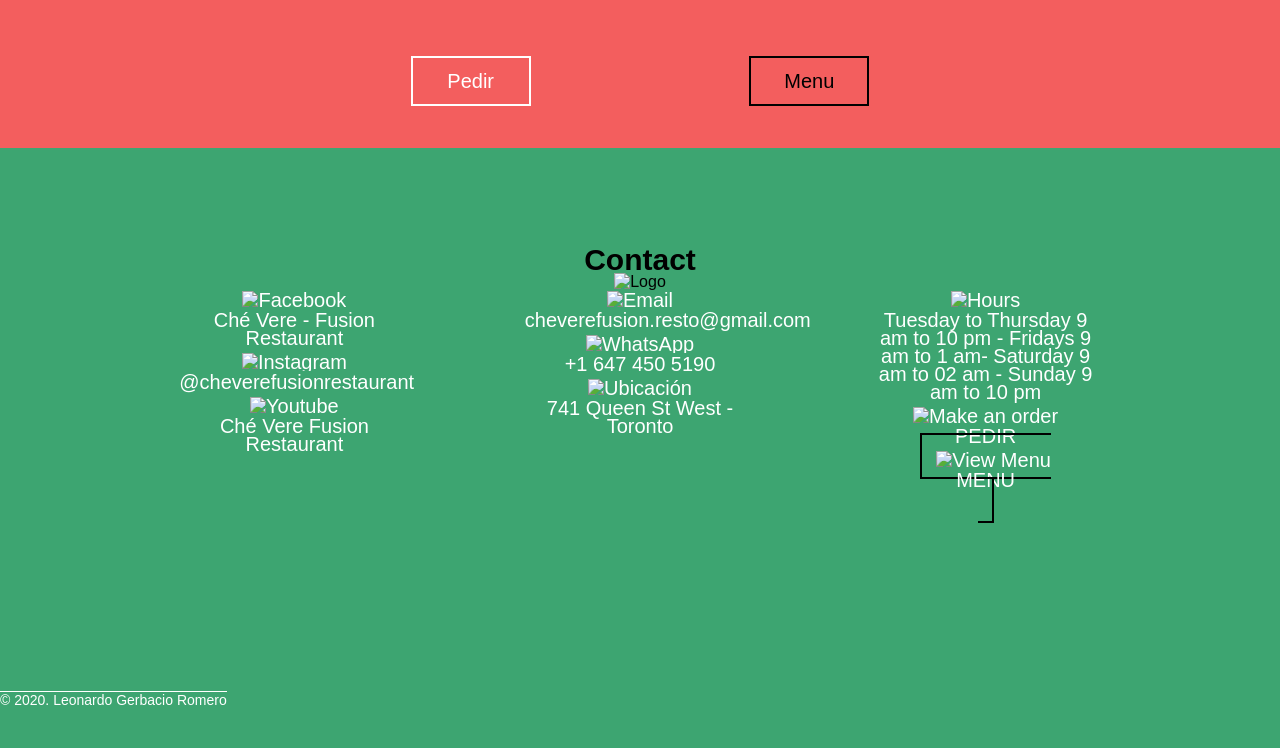
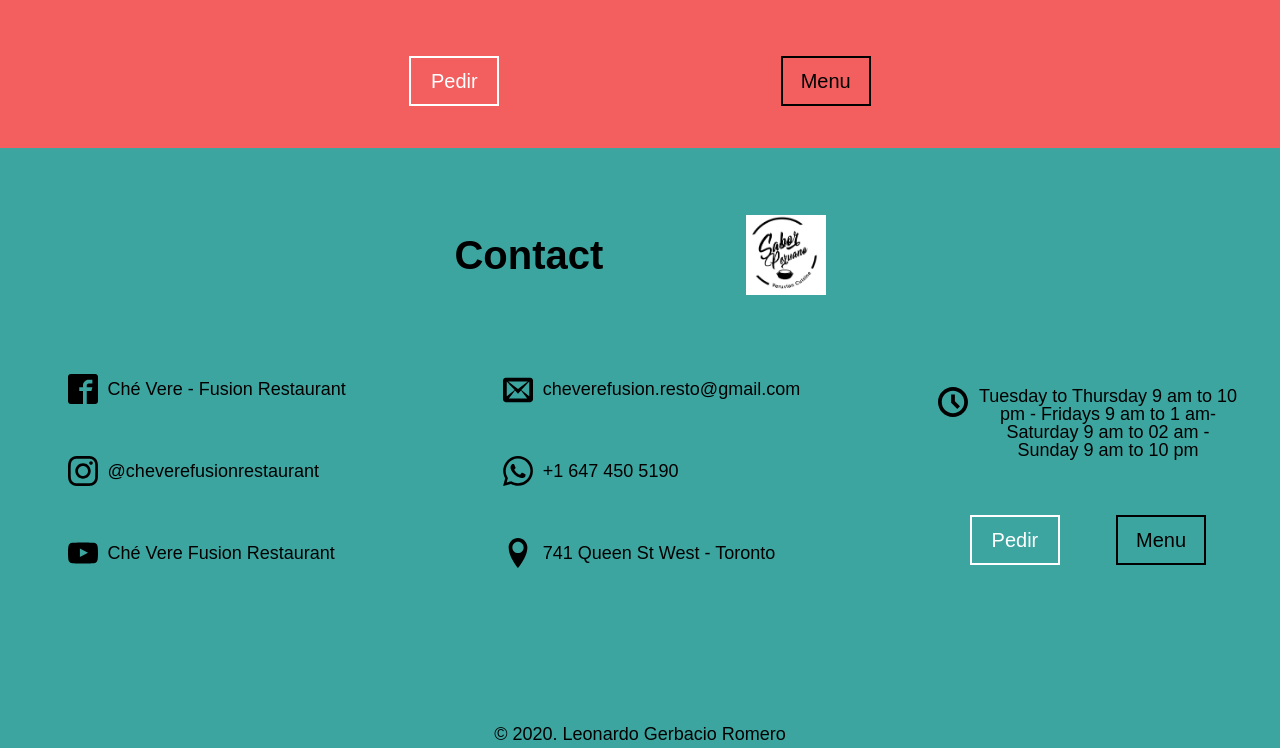
Before and after one commit to leoromero97/CheVere, a plain HTML site: page index.html in a window 1280 px wide. Shown: the part 1702-2450 px from the top of the page. Drawn offline with Linux system fonts and the light colour scheme.

Commit message:
Se maqueto el footer. Se agregaron estilos responsive. Se agrego contenido a los htmls kit y menu

```diff
--- a/css/about.css
+++ b/css/about.css
@@ -16,6 +16,7 @@
   justify-content: center;
   align-items: center;
   flex-direction: column;
+  text-align: center;
   margin: 20px 0;
   height: 8%;
   width: 100%;
@@ -87,12 +88,11 @@
   .container1 h2 {
     font-size: 22px;
   }
-
 }
 
 @media screen and (min-width:768px) {
   .title {
-    font-size: 30px;
+    font-size: 40px;
   }
 
   .contentAbout1,
@@ -122,6 +122,6 @@
   }
 
   .containerButtonsAbout {
-    width: 70%;
+    width: 80%;
   }
 }
--- a/css/contact.css
+++ b/css/contact.css
@@ -1,157 +1,154 @@
 #contact {
-  background: rgb(61, 165, 113);
   padding: 60px 0 4px 0;
+  height: 1000px;
+  width: 100%;
   margin: auto;
   overflow: hidden;
-  height: 600px;
+  background-color: #3da5a0;
+  display: flex;
+  align-items: center;
+  justify-content: center;
+  flex-direction: column;
+}
+
+#contact .containerTitle {
+  height: 12%;
+  flex-direction: row;
+  justify-content: space-evenly;
 }
 
 .contenedorFooter {
+  height: 80%;
+  width: 90%;
   display: flex;
-  width: 90%;
   justify-content: space-evenly;
+  flex-direction: column;
   margin: auto;
-  padding-bottom: 50px;
-  height: 400px;
 }
 
 .contentenidoFooter {
   text-align: center;
-  width: 20%;
+  height: 30%;
+  width: 100%;
+  display: flex;
+  align-items: center;
+  flex-direction: column;
+  justify-content: space-evenly;
 }
 
-.redes {
-  display: flex;
-  align-items: center;
-  justify-content: space-evenly;
-  flex-direction: column;
-  height: 240px;
+.external {
+  font-size: 16px;
+  color: black;
 }
 
-.contentenidoFooter h3 {
-  background: #48bf84;
-  color: white;
-  font-size: 30px;
-  font-family: 'Cinzel', serif;
-  margin-bottom: 60px;
-  font-weight: bolder;
-  height: 60px;
-  display: flex;
-  flex-direction: column;
-  align-items: center;
-  justify-content: center;
+.external img {
+  height: 22px;
+  width: 22px;
 }
 
-.contentenidoFooter p,
-.contentenidoFooter a {
-  font-size: 20px;
-  color: white;
-  padding-bottom: 6px;
-}
-
-.contentenidoFooter a {
-  height: 110px;
-}
-
-.contentenidoFooter a:hover {
-  background: #48bf84;
+.external p {
+  font-size: 15px;
 }
 
 .firma {
   text-align: center;
+  height: 10%;
+  width: 100%;
   font-size: 14px;
-  margin: 10px 0 0 0;
-  color: white;
-  border-top: 1px solid white;
+  color: black;
+  padding-top: 20px;
+  transform: translateY(40px);
+  -webkit-transform: translateY(40px);
+  -moz-transform: translateY(40px);
+  -ms-transform: translateY(40px);
+  -o-transform: translateY(40px);
 }
 
-.cash {
-  height: 70px;
-  width: 70px;
+@media screen and (min-width:480px) {
+  .external img {
+    height: 24px;
+    width: 24px;
   }
 
-.mp {
-  height: 44px;
+  .external p {
+    font-size: 16px;
   }
 
-.contentWpp {
-  margin-bottom: 30px;
-  display: flex;
-  flex-direction: column;
-  justify-content: space-between;
-  height: 36%;
+  .external p {
+    font-size: 15px;
+  }
 }
 
-.efectivo {
-  transform: translateY(-20px);
-  -webkit-transform: translateY(-20px);
-  -moz-transform: translateY(-20px);
-  -ms-transform: translateY(-20px);
-  -o-transform: translateY(-20px);
+@media screen and (min-width:768px) {
+  #contact {
+    height: 600px;
   }
 
-@media screen and (max-width:950px) {
-  .footer {
-    height: 1000px;
-    padding-top: 10px;
+  #contact .containerTitle {
+    height: 20%;
+    width: 40%;
+    padding-top: 0px;
+    margin: 0px 0 20px 0;
   }
 
   .contenedorFooter {
-    height: 92%;
-    padding-bottom: 0px;
-    flex-direction: column;
-    justify-content: space-between;
-    border-bottom: none;
+    flex-direction: row;
+    width: 100%;
   }
 
   .contentenidoFooter {
-    width: 100%;
-    height: 24%;
-    display: flex;
-    flex-direction: column;
-    justify-content: space-between;
+    height: 80%;
+    width: 34%;
+    flex-shrink: 0;
   }
 
-  .redes {
-    height: 70%;
+  .external {
+    width: 240px;
+    display: flex;
+    justify-content: flex-start;
   }
 
-  .contentenidoFooter h3 {
-    font-size: 24px;
-    margin-bottom: 0px;
-    margin-top: 10px;
-    height: 36px;
+  .external:hover {
+    background-color: #3d88a5;
   }
 
-  .contentenidoFooter p,
-  .contentenidoFooter a {
-    font-size: 16px;
+  .external p {
+    font-size: 15px;
+    margin-left: 10px;
+    display: flex;
+    align-items: center;
+  }
+
+  .external img {
+    height: 26px;
+    width: 26px;
   }
 
   .firma {
-    font-size: 12px;
-    margin: 50px 0 0 0;
+    font-size: 15px;
+    transform: translateY(10px);
+    -webkit-transform: translateY(10px);
+    -moz-transform: translateY(10px);
+    -ms-transform: translateY(10px);
+    -o-transform: translateY(10px);
+  }
 }
 
-  .cash {
-    height: 60px;
-    width: 60px;
+@media screen and (min-width:1080px) {
+  .external {
+    width: 300px;
   }
 
-  .mp {
-    height: 30px;
+  .external p {
+    font-size: 18px;
   }
 
-  .contentWpp {
-    margin-bottom: 10px;
-    justify-content: center;
+  .external img {
+    height: 30px;
+    width: 30px;
   }
 
-  .efectivo {
-    transform: translateY(-16px);
-    -webkit-transform: translateY(-16px);
-    -moz-transform: translateY(-16px);
-    -ms-transform: translateY(-16px);
-    -o-transform: translateY(-16px);
+  .firma {
+    font-size: 18px;
   }
 }
--- a/css/home.css
+++ b/css/home.css
@@ -25,6 +25,7 @@
 }
 
 .slide {
+  border: 2px;
   width: 100%;
   height: 100%;
   display: flex;
@@ -34,36 +35,44 @@
   text-align: center;
   justify-content: space-evenly;
   padding: 20px 0;
-  background: #ffffff;
-  background-attachment: fixed;
+  background: #3da5a0;
+}
+
+.slide:nth-child(1) {
+  background: linear-gradient(to bottom, #2c2c2cd7, hsla(0, 0%, 100%, 0.274)), url(../img/plato1.jpg);
   background-repeat: no-repeat;
   background-size: cover;
 }
 
-.slide:nth-child(1) {
-  background: linear-gradient(to bottom, #2c2c2ccb, hsla(0, 0%, 100%, 0.274)), url(../img/plato1.jpg);
-}
+.slide:nth-child(2) {
+  background: linear-gradient(to bottom, #2c2c2cd7, hsla(0, 0%, 100%, 0.096)), url(../img/plato2.png);
+  background-repeat: no-repeat;
+  background-size: cover;
 
-.slide:nth-child(2) {
-  background: linear-gradient(to bottom, #2c2c2ccb, hsla(0, 0%, 100%, 0.096)), url(../img/plato2.png);
 }
 
 .slide:nth-child(3) {
-  background: linear-gradient(to bottom, #2c2c2ccb, hsla(0, 0%, 100%, 0.096)), url(../img/plato3.jpg);
+  background: linear-gradient(to bottom, #2c2c2cd7, hsla(0, 0%, 100%, 0.096)), url(../img/plato3.jpg);
+  background-repeat: no-repeat;
+  background-size: cover;
 }
 
-.slide:nth-child(1) {
-  background: linear-gradient(to bottom, #2c2c2ccb, hsla(0, 0%, 100%, 0.096)), url(../img/plato1.jpg);
+.slide:nth-child(4) {
+  background: linear-gradient(to bottom, #2c2c2ce7, hsla(0, 0%, 100%, 0.096)), url(../img/plato1.jpg);
+  background-repeat: no-repeat;
+  background-size: cover;
 }
 
 .slide h2 {
   font-size: 20px;
   margin-bottom: 16px;
   font-weight: bolder;
+  color: white;
 }
 
 .slide p {
   font-size: 16px;
+  color: white;
 }
 
 .buttonOrder,
@@ -118,19 +127,17 @@
   .buttonOrder,
   .buttonMenu {
     padding: 14px;
-    width: 120px;
+    width: 90px;
     font-size: 20px;
   }
 
   .buttonOrder:hover {
-    width: 160px;
     color: white;
     background-color: black;
     border: 2px solid white;
   }
 
   .buttonMenu:hover {
-    width: 160px;
     color: black;
     background-color: white;
     border: 2px solid black;
--- a/index.html
+++ b/index.html
@@ -46,8 +46,8 @@
           </section>
           <section class="slide">
             <h2>Sazon Peruvian and Argentine</h2>
-            <p>Sentite mejor que en casa</p>
-            <a href="./html/menu.html" target="blanck" class="buttonMenu">Menu</a>
+            <p>Let yourself be surprised with flavors that will take your senses to another place</p>
+            <a href="./html/menu.html" class="buttonMenu">Menu</a>
           </section>
           <section class="slide">
             <h2>Super economicos</h2>
@@ -77,12 +77,9 @@
           </div>
           <div class="container2">
             <p>Remembering my childhood in Lima and Argentina brought me memories when all the women in the house, led
-              by
-              my grandmother were cooking Aji de Gallina,
-              Ceviche and when in Argentina led by my mother we had dishes such as Seco de Cordero or
-              my father’s famous Asado for any of our family gatherings.
-              This made me want to share that warmth and
-              feeling of being home even away from home. </p>
+              by my grandmother in Peru and in Argentina led by my mother were making the most delicious dishes for any
+              of our family gatherings made me want to share that warmth and feeling of being home even away from home.
+            </p>
           </div>
         </div>
 
@@ -118,59 +115,55 @@
   <footer id="contact">
     <div class="containerTitle">
       <h1 class="title">Contact</h1>
-      <img src="logo" alt="Logo">
+      <img src="./img/logo.png" alt="Logo Ché Vere" title="Logo Ché Vere" class="logo">
     </div>
     <div class="contenedorFooter">
       <div class="contentenidoFooter">
-        <a href="" class="cardContact">
-          <img src="./img/Facebook" alt="Facebook" title="Facebook">
+        <a href="https://www.facebook.com/morocha.bf" class="external">
+          <img src="./img/facebook2.svg" alt="Facebook" title="Facebook">
           <p>Ché Vere - Fusion Restaurant</p>
         </a>
-        <a href="" class="cardContact">
-          <img src="./img/Instagran" alt="Instagram" title="Instagram">
+        <a href="https://www.instagram.com/andreobger.love/" class="external">
+          <img src="./img/instagram.svg" alt="Instagram" title="Instagram">
           <p>@cheverefusionrestaurant</p>
         </a>
 
-        <a href="" class="cardContact">
-          <img src="./img/Youtube" alt="Youtube" title="Youtube">
+        <a href="https://www.youtube.com/" class="external">
+          <img src="./img/youtube.svg" alt="Youtube" title="Youtube">
           <p>Ché Vere Fusion Restaurant</p>
         </a>
       </div>
 
       <div class="contentenidoFooter">
-        <a href="mailto:cheverefusion.resto@gmail.com" class="cardContact">
+        <a href="mailto:cheverefusion.resto@gmail.com" class="external">
           <img src="./img/email.svg" alt="Email" title="Enviar Email">
           <p>cheverefusion.resto@gmail.com</p>
         </a>
 
-        <a href="https://api.whatsapp.com/send?phone=541152212488&text=Hello, i'am want" class="cardContact"
-          target="blanck">
+        <a href="https://api.whatsapp.com/send?phone=541152212488&text=Hello, i'am want" target="blanck"
+          class="external">
           <img src="./img/whatsapp.svg" alt="WhatsApp" title="Enviar WhatsApp">
           <p>+1 647 450 5190</p>
         </a>
 
         <a href="https://www.google.com.ar/maps/place/741+Queen+St+W,+Toronto,+ON+M6J+1G1,+Canad%C3%A1/@43.646351,-79.4091306,17z/data=!3m1!4b1!4m5!3m4!1s0x882b34e1360ac97b:0x96d71550f119e792!8m2!3d43.646351!4d-79.4069366"
-          target="blanck">
+          target="blanck" class="external">
           <img src="./img/location.svg" alt="Ubicación">
           <p> 741 Queen St West - Toronto </p>
         </a>
       </div>
       <div class="contentenidoFooter">
-        <a href="https://github.com/leoromero97" class="cardContact" target="blanck">
-          <img src="./img/hours" alt="Hours" title="Hours">
+        <a href="https://api.whatsapp.com/send?phone=541152212488&text=Hello, i'am want" class="external"
+          target="blanck">
+          <img src="./img/clock.svg" alt="Hours" title="Hours">
           <p>Tuesday to Thursday 9 am to 10 pm - Fridays 9 am to 1 am- Saturday 9 am to 02 am - Sunday 9 am to 10 pm</p>
         </a>
 
-        <a href="https://api.whatsapp.com/send?phone=541152212488&text=Hello, i'am want" class="cardContact"
-          target="blanck">
-          <img src="flecha hacia la derecha" alt="Make an order" title="Make an order">
-          <p>PEDIR</p>
-        </a>
-
-        <a href="" class="buttonMenu">
-          <img src="flecha hacia la derecha" alt="View Menu" title="View Menu">
-          <p>MENU</p>
-        </a>
+        <div class="containerButtonsAbout">
+          <a href="https://api.whatsapp.com/send?phone=541152212488&text=Hello, i'am want" target="blanck"
+            class="buttonOrder">Pedir</a>
+          <a href="./html/menu.html" target="blanck" class="buttonMenu">Menu</a>
+        </div>
       </div>
     </div>
     <a href="http://gerbacio.ml/portfolioLeoromero/" class="firma">&COPY; 2020. Leonardo Gerbacio Romero</a>
--- a/script.js
+++ b/script.js
@@ -121,7 +121,7 @@ window.addEventListener("resize", function () {
 
 setInterval(function () {
   slides();
-}, 8000);
+}, 6000);
 
 function slides() {
   slider.style.transform = "translate(" + (-width * contador) + "px)"; //hace un barrido total del width actual
```
Also changed, not shown: html/kit.html (+63 -8 lines), html/menu.html (+63 -8 lines), img/clock.svg (added), img/email.svg (added), img/facebook2.svg (added), img/instagram.svg (added), img/location.svg (added), img/plato3.jpg, img/whatsapp.svg (added), img/youtube.svg (added). Lines whose indentation alone changed are shown as unchanged.
